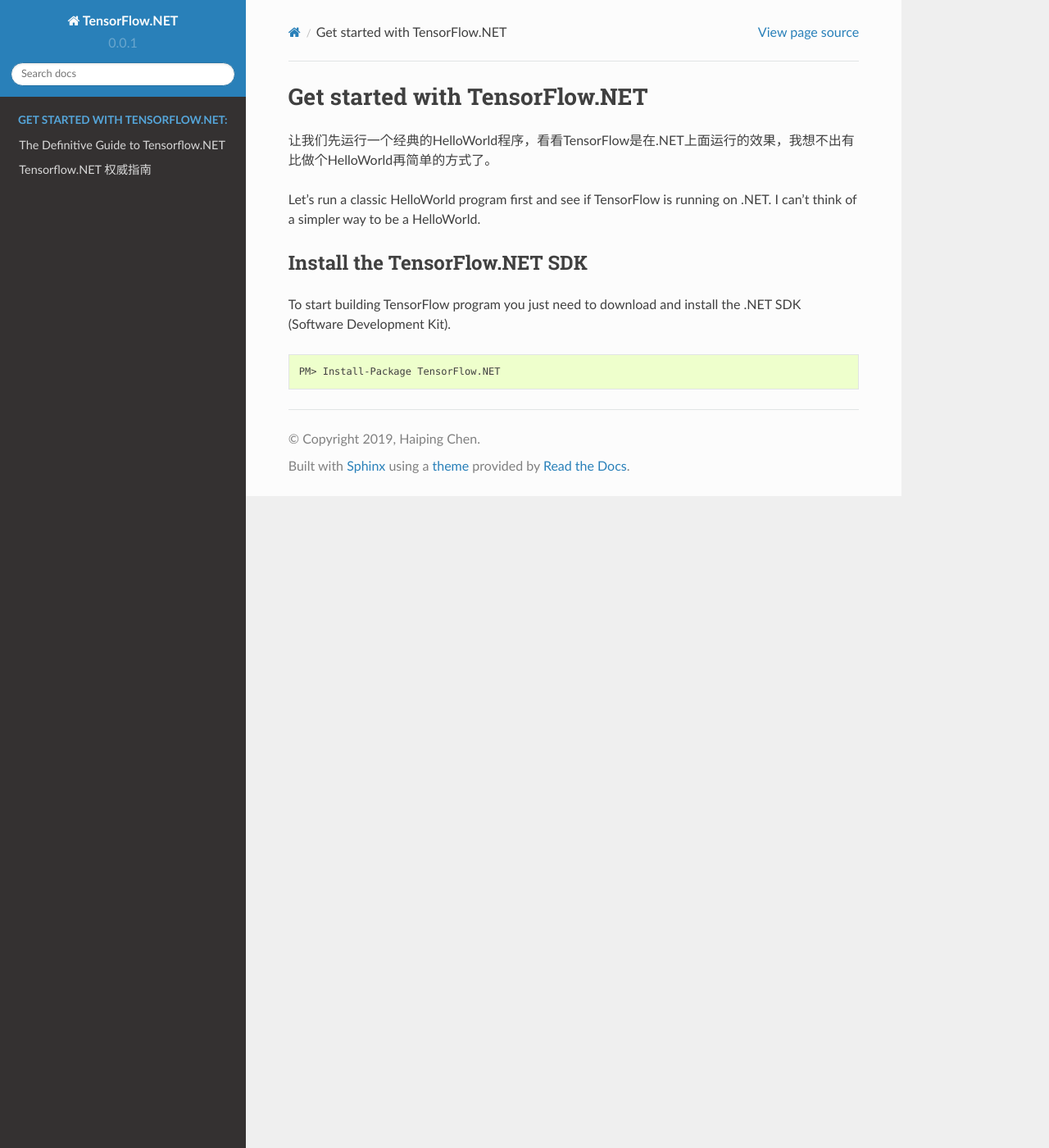
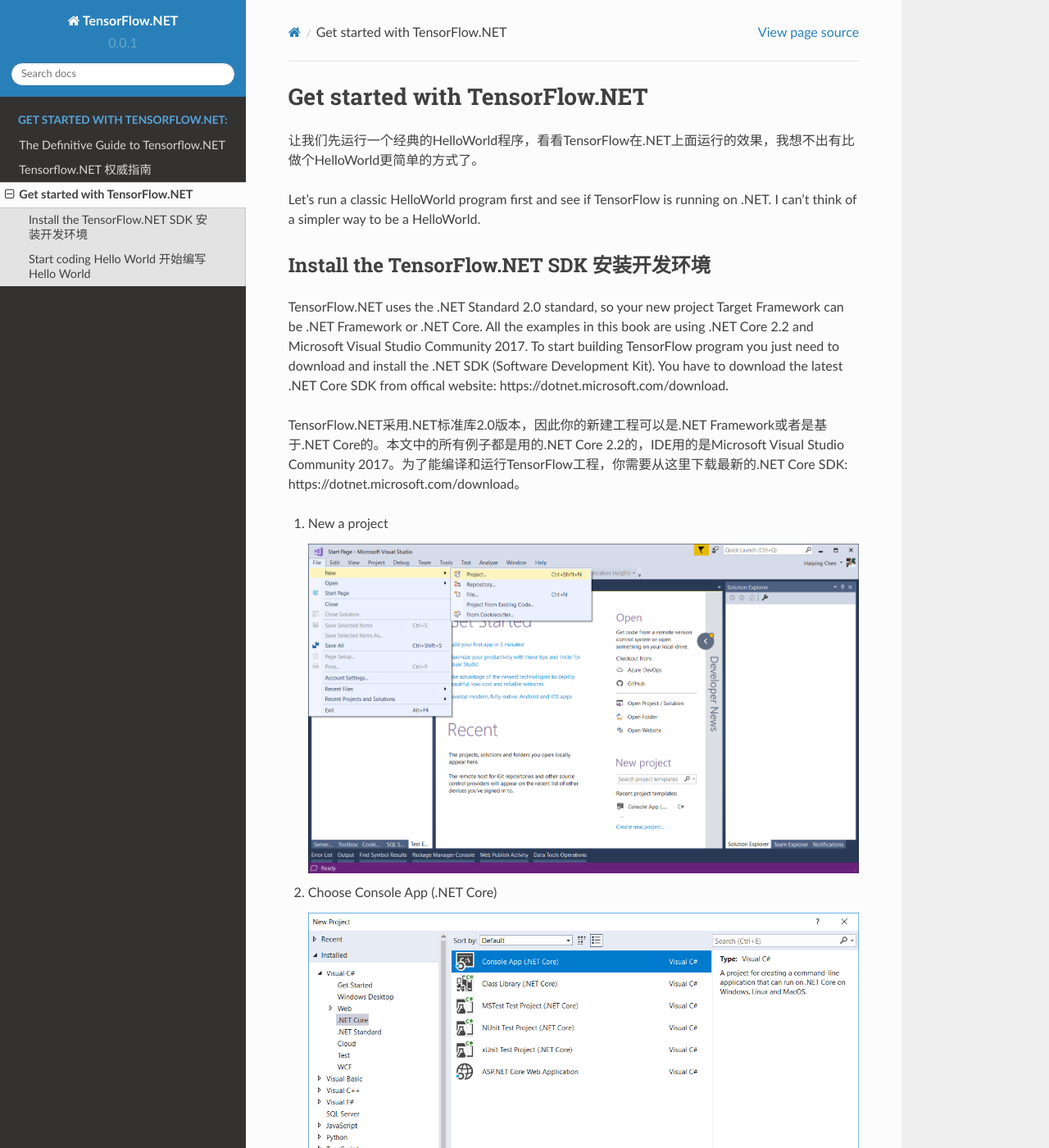
Before and after one commit to SciSharp/TensorFlow.NET, a Sphinx documentation site: the page built from docs/source/HelloWorld.md, in a window 1280 px wide and 1400 px high. Shown: the whole window at 82% size. Built offline with Sphinx 7.4.7 and the Read the Docs theme 2.0.0, drawn with Linux system fonts in a browser that asks for light colours; some of the changed text lies outside the part shown.

Commit message:
update docs of Hello World sample

````diff
--- a/docs/source/HelloWorld.md
+++ b/docs/source/HelloWorld.md
@@ -1,13 +1,69 @@
-# Get started with TensorFlow.NET
+# 	Get started with TensorFlow.NET
 
-让我们先运行一个经典的HelloWorld程序，看看TensorFlow是在.NET上面运行的效果，我想不出有比做个HelloWorld再简单的方式了。
+让我们先运行一个经典的HelloWorld程序，看看TensorFlow在.NET上面运行的效果，我想不出有比做个HelloWorld更简单的方式了。
 
 Let's run a classic HelloWorld program first and see if TensorFlow is running on .NET. I can't think of a simpler way to be a HelloWorld.
 
-### Install the TensorFlow.NET SDK
+### Install the TensorFlow.NET SDK 安装开发环境
 
-To start building TensorFlow program you just need to download and install the .NET SDK (Software Development Kit).
+TensorFlow.NET uses the .NET Standard 2.0 standard, so your new project Target Framework can be .NET Framework or .NET Core.  All the examples in this book are using .NET Core 2.2 and Microsoft Visual Studio Community 2017. To start building TensorFlow program you just need to download and install the .NET SDK (Software Development Kit). You have to download the latest .NET Core SDK from offical website: https://dotnet.microsoft.com/download.
+
+TensorFlow.NET采用.NET标准库2.0版本，因此你的新建工程可以是.NET Framework或者是基于.NET Core的。本文中的所有例子都是用的.NET Core 2.2的，IDE用的是Microsoft Visual Studio Community 2017。为了能编译和运行TensorFlow工程，你需要从这里下载最新的.NET Core SDK: https://dotnet.microsoft.com/download。
+
+1. New a project
+
+   ![New Project](_static/new-project.png)
+
+2. Choose Console App (.NET Core)
+
+   ![Console App](_static/new-project-console.png)
+
+
 
 ```cmd
 PM> Install-Package TensorFlow.NET
 ```
+
+### Start coding Hello World 开始编写Hello World
+
+After installing the TensorFlow.NET package, you can use the `using Tensorflow` to introduce the TensorFlow library.
+
+安装完TensorFlow.NET包后，你就可以使用`using Tensorflow`来引入TensorFlow库了。
+
+```csharp
+using System;
+using Tensorflow;
+
+namespace TensorFlowNET.Examples
+{
+    /// <summary>
+    /// Simple hello world using TensorFlow
+    /// </summary>
+    public class HelloWorld : IExample
+    {
+        public void Run()
+        {
+            /* Create a Constant op
+               The op is added as a node to the default graph.
+
+               The value returned by the constructor represents the output
+               of the Constant op. */
+            var hello = tf.constant("Hello, TensorFlow!");
+
+            // Start tf session
+            using (var sess = tf.Session())
+            {
+                // Run the op
+                var result = sess.run(hello);
+                Console.WriteLine(result);
+            }
+        }
+    }
+}
+```
+After CTRL + F5 run, you will get the output.
+```cmd
+2019-01-05 10:53:42.145931: I tensorflow/core/platform/cpu_feature_guard.cc:141] Your CPU supports instructions that this TensorFlow binary was not compiled to use: AVX2
+Hello, TensorFlow!
+Press any key to continue . . .
+```
--- a/docs/source/index.rst
+++ b/docs/source/index.rst
@@ -26,3 +26,4 @@
    :caption: Get Started with TensorFlow.NET:
 
    FrontCover
+   HelloWorld
````
Also changed, not shown: README.md (+3 -0 lines), docs/source/FrontCover.md (+15 -7 lines), docs/README.md, docs/source/_static/front-cover.jpg (renamed from docs/source/_static/Cover.jpg), docs/source/_static/new-project-console.png (added), docs/source/_static/new-project.png (added), 2 other files.
